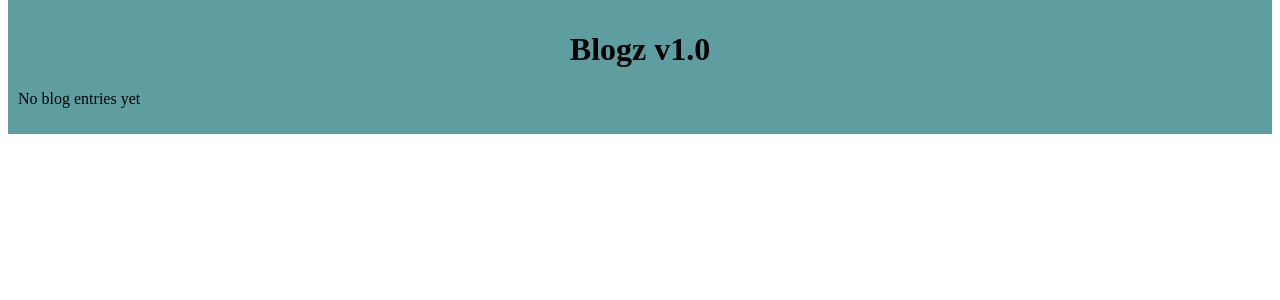
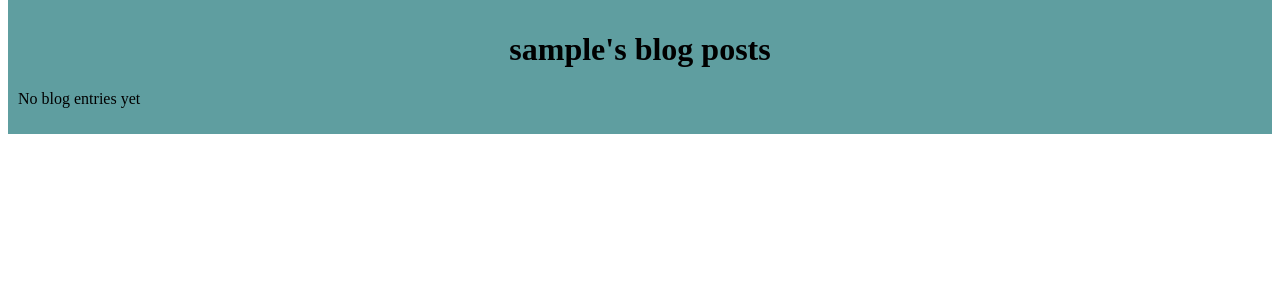
Before and after one commit to iktani/blogz, a Flask app: page /blog?user=1 in a window 1280 px wide. Shown: the part 93-393 px from the top of the page. Run offline with Flask 2, Linux system fonts and the light colour scheme; the visitor is signed in with stand-in values (Sample User, id 1); data comes from the database, SQL or seed files in the repository; data that the repository does not hold is empty.

Commit message:
Working app. Full functionality. No bonus attempted. CSS is still wonky.

```diff
--- a/main.py
+++ b/main.py
@@ -46,14 +46,26 @@ def require_login():
         return redirect('/login')
 
 
-@app.route('/blog', methods=['POST', 'GET'])
+@app.route('/blog')
 def main_blog_page():
+    # get params (if any) from url
+    author_id=request.args.get('user')
+    if author_id:
+        entries = Blog.query.filter_by(owner_id=author_id).order_by(Blog.post_date.desc()).all()
+        author = User.query.get(author_id)
+        return render_template('blog.html',title="Blogz",page_title=author.username+"'s blog posts",entries=entries)
+
     blog_id = request.args.get('id')
     if not blog_id:
         entries =  Blog.query.order_by(Blog.post_date.desc()).all()
         return render_template('blog.html',title="Blogz v1.0", page_title="Blogz v1.0", entries=entries)
     single_entry = Blog.query.get(blog_id)
     return render_template('entry_details.html',title="Blog Entry", entry=single_entry)
+
+@app.route('/')
+def index():
+    authors = User.query.all()
+    return render_template('index.html', title="Blogz v1.0", page_title="Blogz v1.0", authors=authors)
 
 
 @app.route('/login', methods=['POST', 'GET'])
--- a/templates/blog.html
+++ b/templates/blog.html
@@ -10,7 +10,7 @@
             {% for entry in entries %}
                 <h2><a href="/blog?id={{entry.id}}">{{entry.title}}</a></h2>
                 <p>{{entry.body}}</p>
-                <p class="datetime">Posted on: {{entry.post_date}}</p>
+                <p class="datetime">Posted on: {{entry.post_date}} by <a href="/blog?user={{entry.owner_id}}">{{entry.owner.username}}</a></p>
                 <hr />
             {% endfor %}
 
--- a/templates/entry_details.html
+++ b/templates/entry_details.html
@@ -4,7 +4,7 @@
     <div class="blogpost">
         <h2>{{entry.title}}</h2>
         <p>{{entry.body}}</p>
-        <p class="datetime">Posted on: {{entry.post_date}}</p>
+        <p class="datetime">Posted on: {{entry.post_date}} by <a href="/blog?user={{entry.owner_id}}">{{entry.owner.username}}</a></p>
         <hr />
     </div>
 
```
Also changed, not shown: templates/index.html (added, +13 -0 lines).
